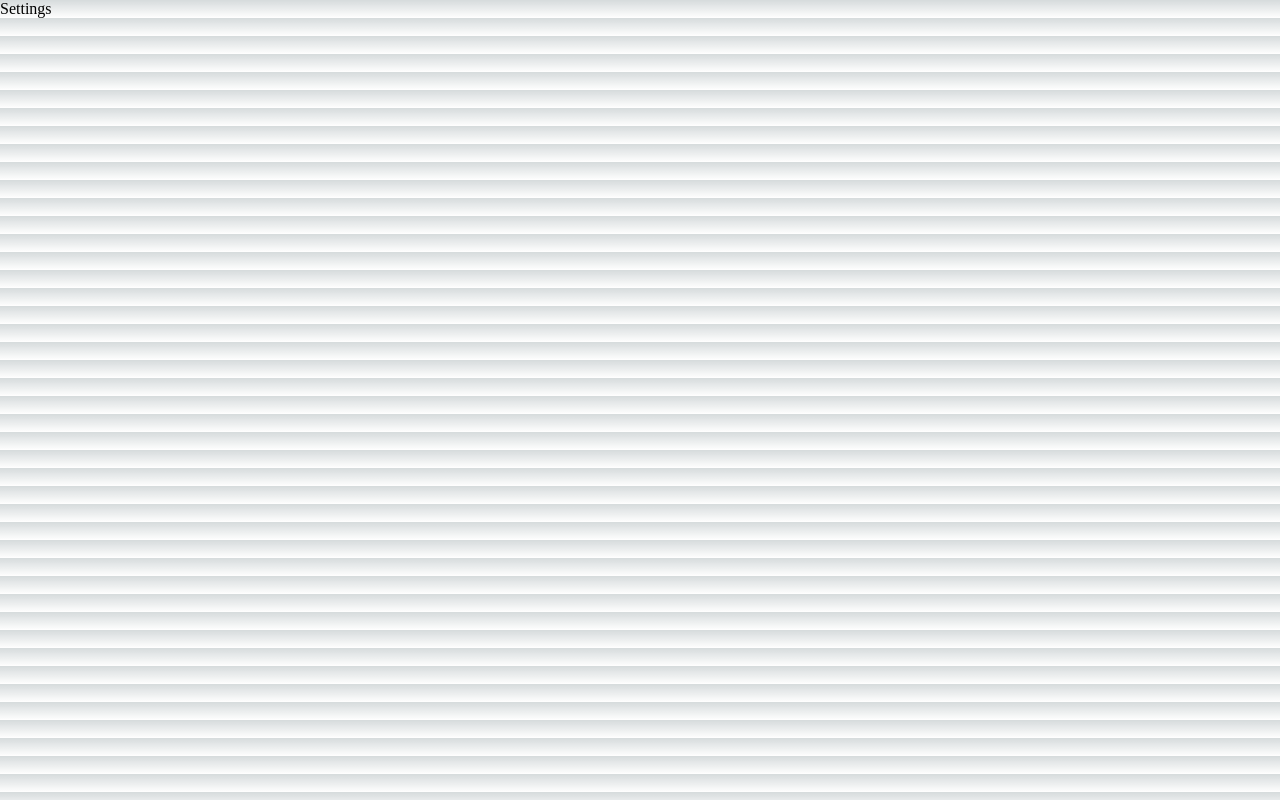
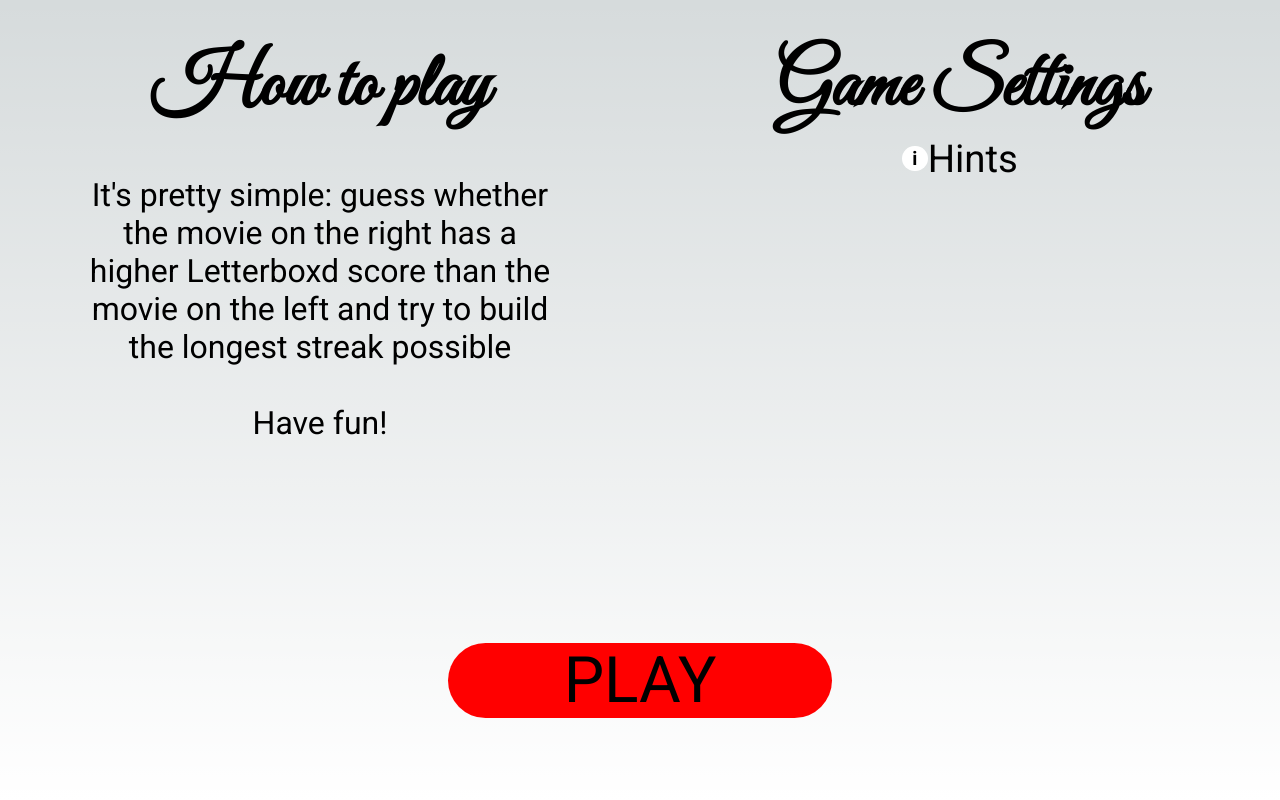
Before and after one commit to wjorgensen/RankRushd, a Next.js app: page /settings in a window 1280 px wide. Built offline with nearby package versions, Linux system fonts and the light colour scheme.

Commit message:
Started settings pages, layed out pages for game

```diff
--- /dev/null
+++ b/src/components/info-icon/InfoIcon.module.scss
@@ -0,0 +1,42 @@
+.infoIcon {
+    position: relative;
+    display: flex;
+    flex-direction: column;
+    cursor: pointer;
+
+    .icon {
+      display: flex;
+      justify-content: center;
+      align-items: center;
+      width: 2vw;
+      height: 2vw;
+      border-radius: 50%;
+      background-color: white;
+      color: black;
+      font-size: 1.5vw;
+      font-weight: bold;
+    }
+
+    &::before {
+      content: attr(data-tooltip);
+      position: absolute;
+      top: -30px;
+      left: 50%;
+      transform: translateX(-50%);
+      padding: 5px 10px;
+      background-color: #000;
+      color: #fff;
+      font-size: 12px;
+      border-radius: 4px;
+      white-space: nowrap;
+      opacity: 0;
+      visibility: hidden;
+      transition: opacity 0.3s ease;
+      z-index: 999;
+    }
+
+    &:hover::before {
+      opacity: 1;
+      visibility: visible;
+    }
+  }
--- /dev/null
+++ b/src/components/info-icon/InfoIcon.tsx
@@ -0,0 +1,18 @@
+import React from 'react';
+import styles from './InfoIcon.module.scss';
+
+interface InfoIconProps {
+  tooltipText: string;
+}
+
+const InfoIcon: React.FC<InfoIconProps> = ({ tooltipText }) => {
+  return (
+    <div className={styles.infoIcon} data-tooltip={tooltipText}>
+      <div className={styles.icon}>
+        <span>i</span>
+      </div>
+    </div>
+  );
+};
+
+export default InfoIcon;
--- a/src/pages/index.tsx
+++ b/src/pages/index.tsx
@@ -1,6 +1,6 @@
 import { useEffect, useState } from 'react';
 import { useRouter } from 'next/router';
-import Overlay from '@/components/Overlay';
+import Overlay from '@/components/overlay/Overlay';
 import styles from "@/styles/Home.module.scss";
 
 export default function Home() {
--- a/src/pages/settings/Settings.module.scss
+++ b/src/pages/settings/Settings.module.scss
@@ -0,0 +1,74 @@
+.main{
+   display: flex;
+   width: 100vw;
+   height: 70vh;
+   font-family: 'Great Vibes', sans-serif;
+}
+
+.left{
+    width: 50%;
+    height:100%;
+
+    display: flex;
+    flex-direction: column;
+    align-items: center;
+
+    h1{
+        font-size: 6vw;
+        margin-top: 5vh;
+    }
+
+    p{
+        font-family: 'Roboto', sans-serif;
+        width: 75%;
+        font-size: 2.5vw;
+        text-align: center;
+        margin-top: 5vh;
+    }
+}
+
+.right{
+    width: 50%;
+    height:100%;
+
+    display: flex;
+    flex-direction: column;
+    align-items: center;
+
+    h1{
+        font-size: 6vw;
+        margin-top: 5vh;
+    }
+
+    div{
+        p{
+            font-size: 3vw;
+            font-family: 'Roboto', sans-serif;
+        }
+    }
+}
+
+.hints{
+    display: flex;
+    justify-content: center;
+    font-family: 'Roboto';
+    align-items: center;
+}
+
+.play{
+    display: flex;
+    align-items: center;
+    justify-content: center;
+    height: 30vh;
+    width: 100vw;
+
+    button{
+        background-color: red;
+        color: black;
+        font-family: 'Roboto';
+        font-size: 8vmin;
+        border-radius: 50px;
+        border: none;
+        width: 30%;
+    }
+}
--- a/src/pages/settings/index.tsx
+++ b/src/pages/settings/index.tsx
@@ -1,9 +1,30 @@
 import styles from "./Settings.module.scss"
+import InfoIcon from "@/components/info-icon/InfoIcon";
 
 export default function Home() {
     return (
         <>
-            <p>Settings</p>
+            <div className={styles.main}>
+                <div className={styles.left}>
+                    <h1>How to play</h1>
+                    <p>
+                        It's pretty simple: guess whether the movie on the right has a higher Letterboxd
+                        score than the movie on the left and try to build the longest streak possible
+                        <br/><br/> Have fun!
+                    </p>
+                </div>
+
+                <div className={styles.right}>
+                    <h1>Game Settings</h1>
+                    <div className={styles.hints}>
+                        <InfoIcon tooltipText="Hello brother"></InfoIcon>
+                        <p>Hints</p>
+                    </div>
+                </div>
+            </div>
+            <div className={styles.play}>
+                <button>PLAY</button>
+            </div>
         </>
     );
 }
```
Also changed, not shown: src/components/movie-card/MovieCard.module.scss (added), src/components/movie-card/MovieCard.tsx (added), src/components/overlay/Overlay.module.scss (renamed from src/components/Overlay.module.scss), src/components/overlay/Overlay.tsx (renamed from src/components/Overlay.tsx), src/pages/game/Game.module.scss (added), src/pages/game/index.tsx (added).
